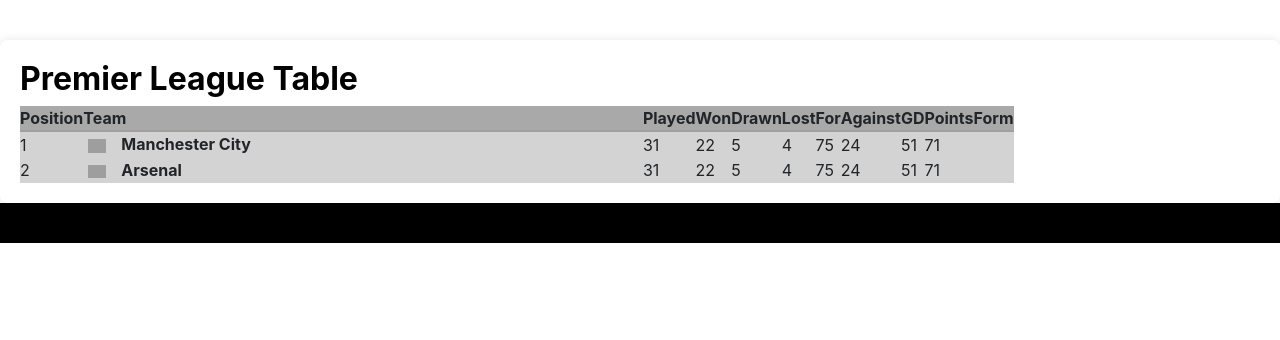
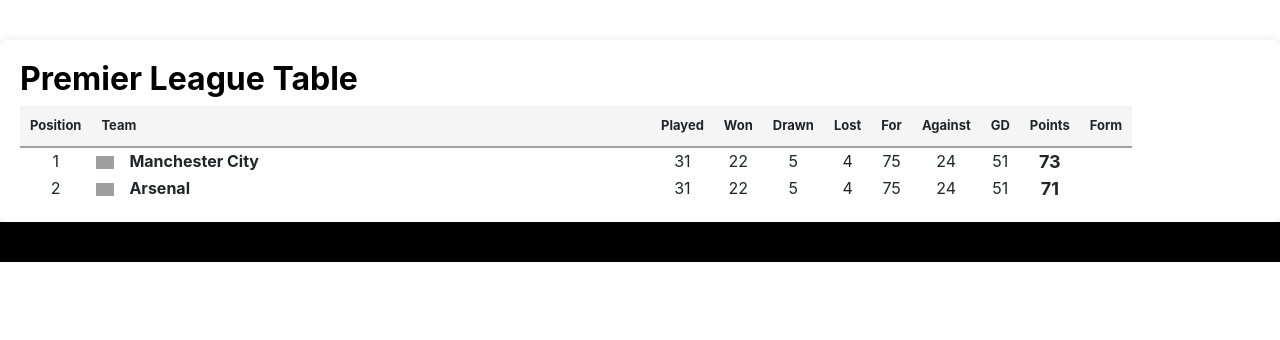
Before and after one commit to bayotheman/csym019_assignment_2024, a PHP site: page /league.html in a window 1280 px wide. Shown: the top 340 px of the page. Run offline with PHP 8.4, Linux system fonts and the light colour scheme; grey boxes are pictures that could not be loaded.

Commit message:
initial page design version 2

```diff
--- a/app/league.css
+++ b/app/league.css
@@ -9,7 +9,11 @@
 
 /* Basic styling */
 body {
-    font-family: Monospaced, monospace;
+    font-family: 'ReithSerif', serif;
+    src: url(https://static.files.bbci.co.uk/fonts/reith/2.512/BBCReithSerif_W_ExBd.woff2) ;
+    /*format('woff2'),url(https://static.files.bbci.co.uk/fonts/reith/2.512/BBCReithSerif_W_ExBd.woff) format('woff');*/
+    /*font-display: swap;*/
+    /*font-family: Helvetica, helvetica, serif;*/
     background-color: #f5f5f5;
 }
 
@@ -49,7 +53,10 @@ svg{
 }
 
 #league_table{
-    background-color: lightgrey;
+    background-color: white;
+    border-collapse: collapse;
+    border-spacing: 0;
+    /*align-content: center;*/
 }
 
 tr{
@@ -64,15 +71,16 @@ tr{
     border-bottom: 2px solid rgb(160 160 160);
     /*text-align: center;*/
     /*column-count: 10;*/
-    background-color: darkgrey;
+    background-color: #F5F5F5;
     /*color: #000000;*/
 }
 
-.premier-league-table {
+#premier-league-table {
     background-color: #fff;
     border-radius: 8px;
     box-shadow: 0 0 10px rgba(0, 0, 0, 0.1);
     padding: 20px;
+    align-items: center;
     /*margin-bottom: 20px;*/
 }
 
@@ -87,3 +95,16 @@ footer {
     font-size: 16px;
     font-weight: bold;
 }
+tr{
+    /*align-items: self-start;*/
+    text-align: start;
+}
+th{
+    text-align: end;
+    font-size: small;
+    padding: 10px;
+    margin: 50px;
+    font-weight: bold;
+    /*-webkit-font-smoothing: antialiased;*/
+
+}
--- a/app/league.html
+++ b/app/league.html
@@ -18,7 +18,7 @@
 
 <main>
     <div></div>
-    <section class="premier-league-table">
+    <section id="premier-league-table">
 
         <h1 id="table_tile">Premier League Table</h1>
 
--- a/app/league.js
+++ b/app/league.js
@@ -47,30 +47,48 @@ function loadTable(){
         let points = tableEntry['points'];
         let form = tableEntry['form'];
 
+
+
+
         table.appendChild(tableRow);
         let positionElement= tableRow.appendChild(document.createElement("td"));
         let teamParentElement= tableRow.appendChild(document.createElement("td"));
         let teamContainer= document.createElement("span");
+        // teamContainer.setAttribute("style", "align-items:last");
+        // teamContainer.setAttribute("style", "width:10%;");
         // teamContainer.style.display="flex"
         // teamContainer.setAttribute("style", "display:flex");
-        teamContainer.setAttribute("style", "align-items:last");
+
 
         let logoContainer= tableRow.appendChild(document.createElement("span"))
+        logoContainer.setAttribute("style", "width:10%;");
         let logoImage= tableRow.appendChild(document.createElement("img"));
 
 
         let playedElement= tableRow.appendChild(document.createElement("td"));
+        playedElement.setAttribute("style", "text-align:center");
         let wonElement= tableRow.appendChild(document.createElement("td"));
+        wonElement.setAttribute("style", "text-align:center");
         let drawnElement= tableRow.appendChild(document.createElement("td"));
+        drawnElement.setAttribute("style", "text-align:center");
         let lostElement= tableRow.appendChild(document.createElement("td"));
+        lostElement.setAttribute("style", "text-align:center");
         let goalForElement= tableRow.appendChild(document.createElement("td"));
+        goalForElement.setAttribute("style", "text-align:center");
         let againstElement= tableRow.appendChild(document.createElement("td"));
+        againstElement.setAttribute("style", "text-align:center");
         let gdElement= tableRow.appendChild(document.createElement("td"));
+        gdElement.setAttribute("style", "text-align:center");
         let pointsElement= tableRow.appendChild(document.createElement("td"));
+        pointsElement.setAttribute("style", "text-align:center");
+        pointsElement.style.fontSize ="large";
+        pointsElement.style.fontWeight ="bold";
+
         // let formElement= tableRow.appendChild(document.createElement("td"));
 
 
         positionElement.innerHTML=position;
+        positionElement.setAttribute("style", "text-align:center");
 
         teamParentElement.append(teamContainer);
         teamContainer.appendChild(logoContainer);
--- a/app/league.json
+++ b/app/league.json
@@ -11,7 +11,7 @@
         "for": 75,
         "against": 24,
         "gd": 51,
-        "points": 71,
+        "points": 73,
         "form": ["W","W","W","D", "W","W"]
       },
       {
```
